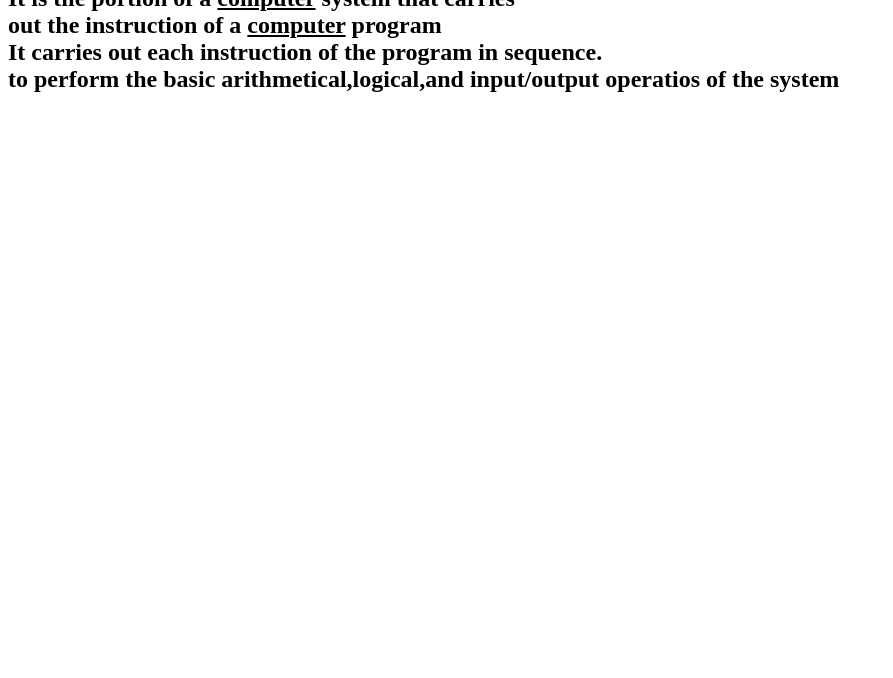
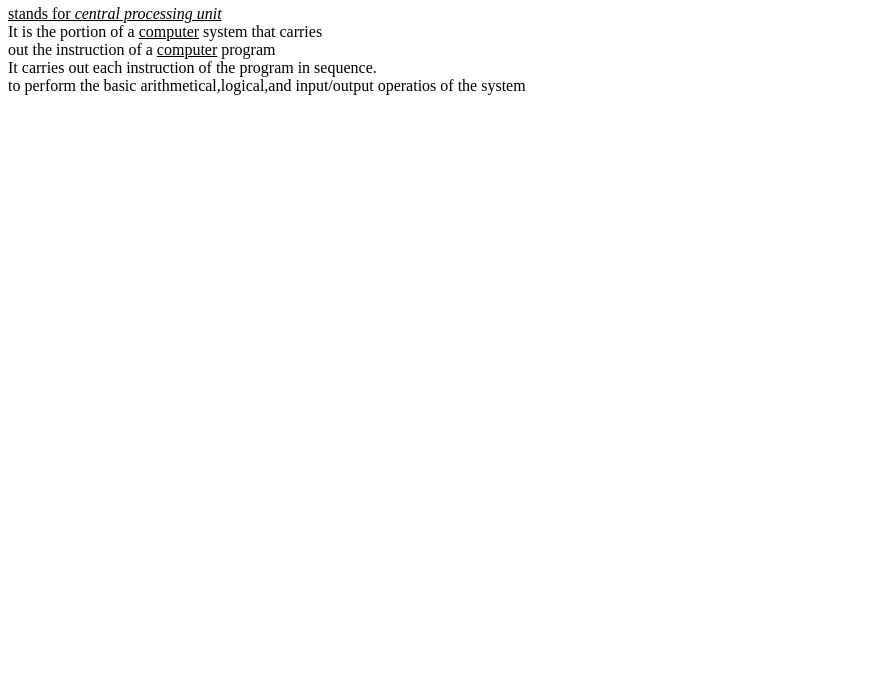
Before and after one commit to iamneo-production/cadffddaefadaeccdfffebaeceaec, a plain HTML site: page public/index.html in a window 1280 px wide. Shown: the part 122-800 px from the top of the page, without its empty margins (0-893 px from the left). Drawn offline with Linux system fonts and the light colour scheme.

Commit message:
Backup Commit

```diff
--- a/public/index.html
+++ b/public/index.html
@@ -9,11 +9,11 @@
 </head>
 <body>
     <h1>CPU</h1>
-    <h2><u><b>CPU</b>stands for <i>central processing unit</i></u><br>
+    <h2><u><b>CPU</b></h2><p>stands for <i>central processing unit</i></u><br>
         It is the portion of a <u>computer</u> system that carries <br>
         out the instruction of a <u>computer</u> program<br>
         It carries out each instruction of the program in sequence.<br>
-        to perform the basic arithmetical,logical,and input/output operatios of the system</h2>
+        to perform the basic arithmetical,logical,and input/output operatios of the system</p>
 
 </body>
 </html>
```
